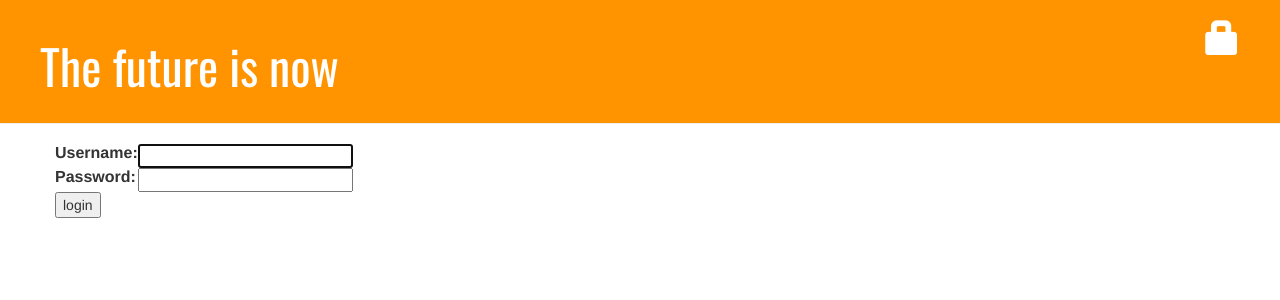
After one commit to gntl/django-blog, a Django app: page /accounts/login/ in a window 1280 px wide. The commit adds this page. Shown: the top 300 px of the page. Run offline with Django 3.2, Linux system fonts and the light colour scheme; some libraries are stand-ins or nearby versions.

Commit message:
Added login/logout page. Fixed security issue for create/edit post.

```diff
--- a/blog/templates/blog/base.html
+++ b/blog/templates/blog/base.html
@@ -11,6 +11,9 @@
     <div class="page-header">
         {% if user.is_authenticated %}
             <a href="{% url 'blog.views.post_new' %}" class="top-menu"><span class="glyphicon glyphicon-plus"></span></a>
+            <p class="top-menu">Hello {{ user.username }}<small>(<a href="{% url 'logout' %}">Log out</a>)</small></p>
+        {% else %}
+            <a href="{% url 'login' %}" class="top-menu"><span class="glyphicon glyphicon-lock"></span></a>
         {% endif %}
         <h1><a href="/">The future is now</a></h1>
     </div>
--- /dev/null
+++ b/blog/templates/registration/login.html
@@ -0,0 +1,26 @@
+{% extends "blog/base.html" %}
+
+{% block content %}
+
+{% if form.errors %}
+<p>Your username and password didn't match. Please try again.</p>
+{% endif %}
+
+<form method="post" action="{% url 'login' %}">
+{% csrf_token %}
+<table>
+<tr>
+    <td>{{ form.username.label_tag }}</td>
+    <td>{{ form.username }}</td>
+</tr>
+<tr>
+    <td>{{ form.password.label_tag }}</td>
+    <td>{{ form.password }}</td>
+</tr>
+</table>
+
+<input type="submit" value="login" />
+<input type="hidden" name="next" value="{{ next }}" />
+</form>
+
+{% endblock %}
--- a/blog/views.py
+++ b/blog/views.py
@@ -2,6 +2,7 @@ from django.shortcuts import render, get_object_or_404, redirect
 from django.utils import timezone
 from .models import Post
 from .forms import PostForm
+from django.contrib.auth.decorators import login_required
 
 
 def post_list(request):
@@ -15,6 +16,7 @@ def post_detail(request, pk):
     return render(request, 'blog/post_detail.html', {'post': post})
 
 
+@login_required
 def post_new(request):
     if request.method == 'POST':
         form = PostForm(request.POST)
@@ -29,6 +31,7 @@ def post_new(request):
     return render(request, 'blog/post_edit.html', {'form': form})
 
 
+@login_required
 def post_edit(request, pk):
     post = get_object_or_404(Post, pk=pk)
     if request.method == 'POST':
--- a/mysite/settings.py
+++ b/mysite/settings.py
@@ -102,3 +102,5 @@ USE_TZ = True
 
 STATIC_URL = '/static/'
 STATIC_ROOT = os.path.join(BASE_DIR, 'static')
+
+LOGIN_REDIRECT_URL = '/'
--- a/mysite/urls.py
+++ b/mysite/urls.py
@@ -1,5 +1,9 @@
 from django.conf.urls import include, url
+from django.contrib.auth import views
+
 from django.contrib import admin
+admin.autodiscover()
+
 
 urlpatterns = [
     # Examples:
@@ -7,5 +11,7 @@ urlpatterns = [
     # url(r'^blog/', include('blog.urls')),
 
     url(r'^admin/', include(admin.site.urls)),
+    url(r'^accounts/login/$', views.login, name='login'),
+    url(r'^accounts/logout/$', views.logout, name='logout', kwargs={'next_page': '/'}),
     url(r'', include('blog.urls')),
 ]
```
